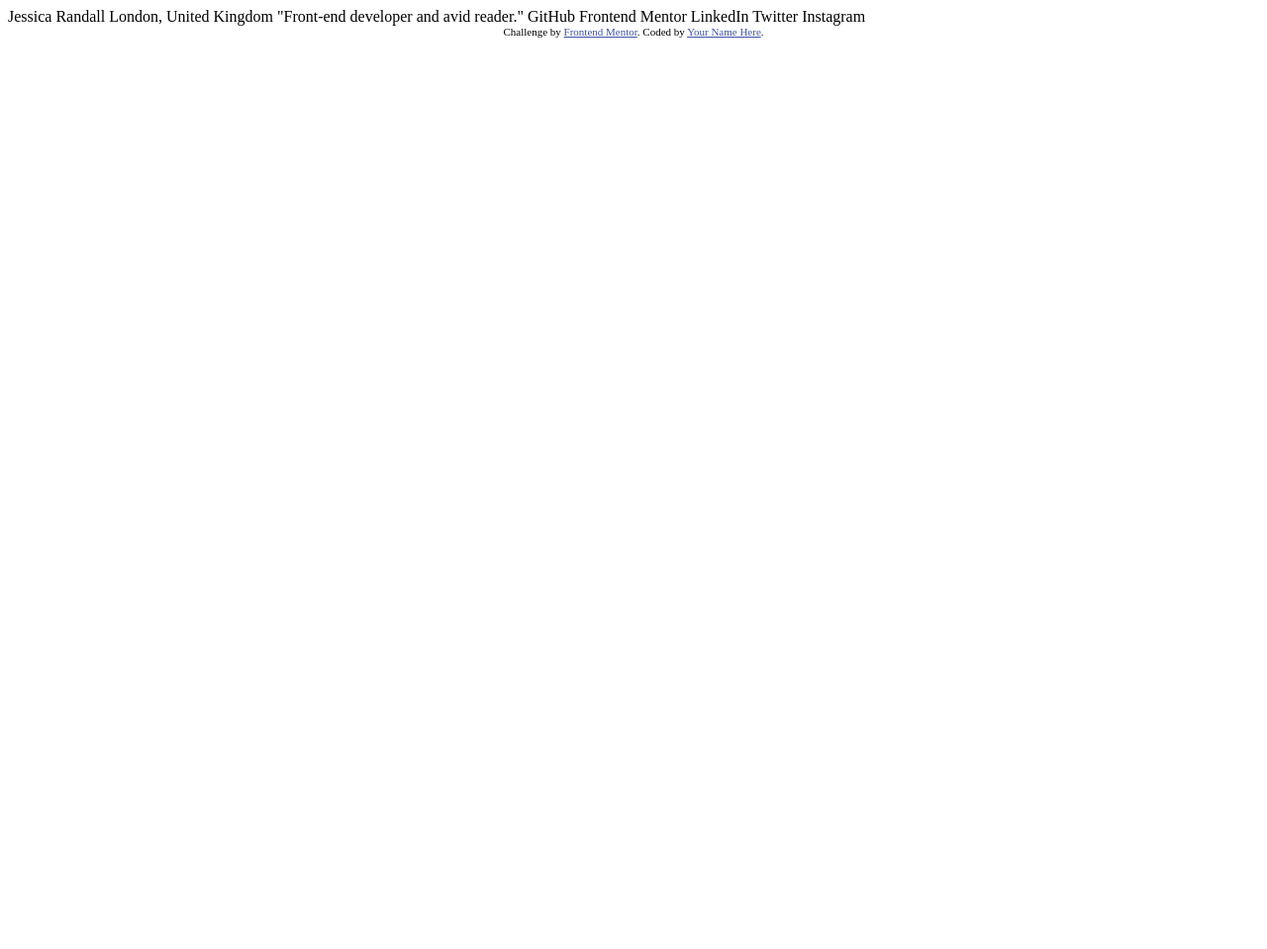
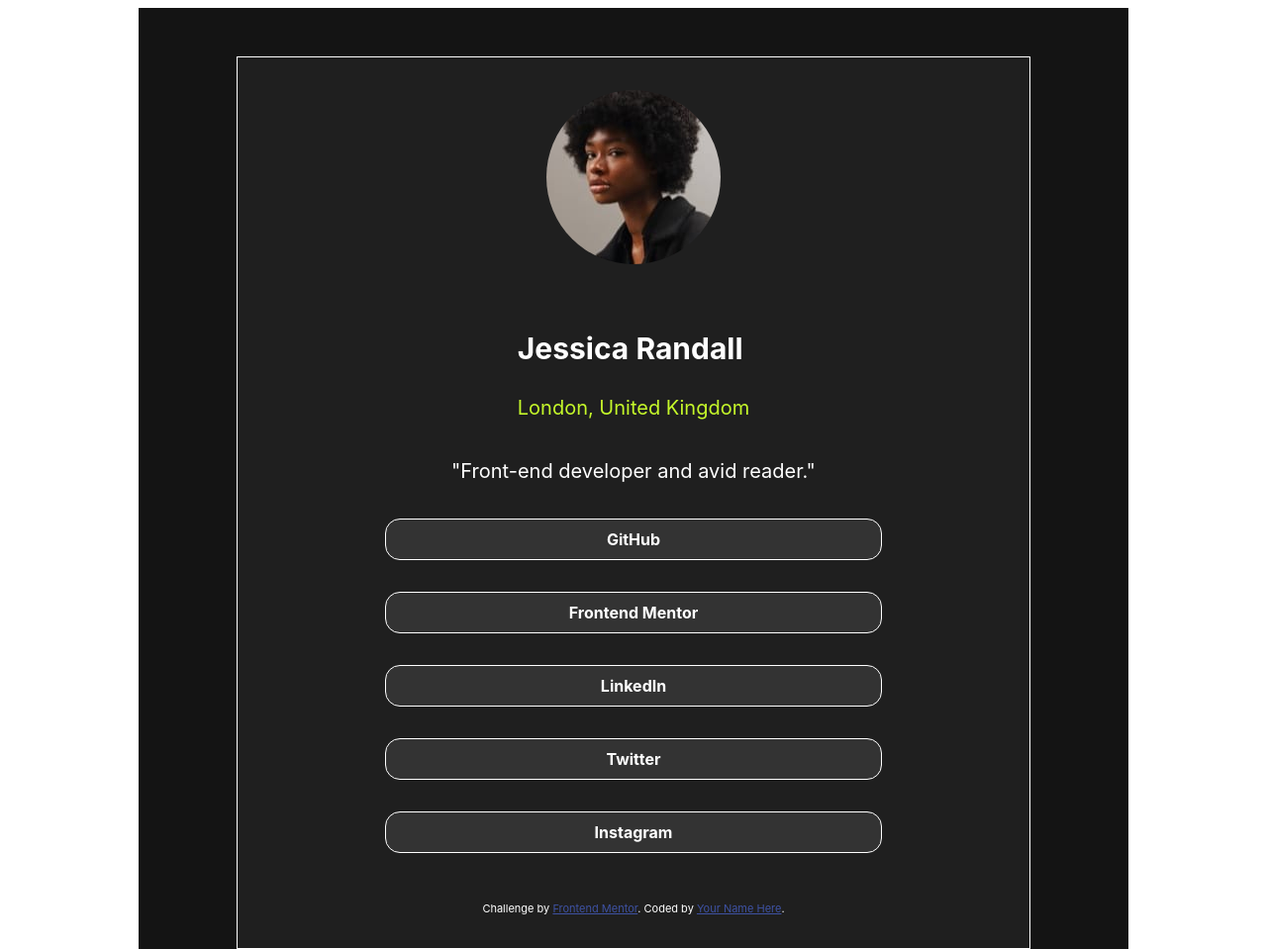
Before and after one commit to Kwun7826/social-link-profile, a plain HTML site: page index.html in a window 1280 px wide. Shown: the top 959 px of the page at 99% size. Before the commit the page ends 800 px from the top, so only its background shows below. Drawn offline with Linux system fonts and the light colour scheme.

Commit message:
Finishing product

```diff
--- a/index.html
+++ b/index.html
@@ -12,23 +12,99 @@
   <style>
     .attribution { font-size: 11px; text-align: center; }
     .attribution a { color: hsl(228, 45%, 44%); }
+    body {
+      font: 16px Inter;
+      font-weight: 400, 600, 700;
+      color: hsl(0, 0%, 100%);
+      display: flex;
+      justify-content: center;
+      align-items: center;
+      position: relative;
+
+    }
+    .profile  {
+      display: flex;
+      flex-direction: column ;
+      align-items: center;
+      height: 90%;
+      width: 80%;
+      border: 1px white solid;
+      margin: 20px;
+      background-color: hsl(0, 0%, 12%);
+    }
+    .container {
+      width: 1000px;
+      height:1000px;
+      background-color: hsl(0, 0%, 8%);
+      display: flex;
+      justify-content: center;
+      align-items: center;
+    }
+    .img {
+      margin: auto;
+    }
+    .rounded-img {
+      border-radius: 50% ;
+    }
+    .info p:nth-of-type(1) {
+      font-size: 30px;
+      font-weight: bold;
+    }
+    .info p:nth-of-type(2){
+       font-size: 20px;
+       color: hsl(75, 94%, 57%);
+    }
+    .text p {
+      font-size: 20px;
+    }
+    .social {
+      display: flex;
+      flex-direction: column;
+      width: 100%;
+      justify-content: center;
+      align-items: center;
+
+    }
+    .social p {
+      border: 1px white solid;
+      width: 100%;
+      text-align: center;
+      width: 60%;
+      padding: 10px;
+      border-radius: 15px;
+      background-color: hsl(0, 0%, 20%);
+      font-weight: bold;
+    }
+    .attribution {
+      margin: auto;
+    }
   </style>
 </head>
 <body>
+  <div class="container">
+    <div class="profile">
+      <div class="img"><img src="assets/images/avatar-jessica.jpeg" class="rounded-img" alt="Jessica"></div>
+      <div class="info">
+        <p>Jessica Randall</p>
+        <p>London, United Kingdom</p>
+      </div>
+      <div class="text">
+        <p>"Front-end developer and avid reader."</p>
+      </div>
+      <div class="social">
+        <p>GitHub</p>
+        <p>Frontend Mentor</p>
+        <p>LinkedIn</p>
+        <P>Twitter</P>
+        <p>Instagram</p>
+      </div>
+      <div class="attribution">
+        Challenge by <a href="https://www.frontendmentor.io?ref=challenge" target="_blank">Frontend Mentor</a>.
+        Coded by <a href="#">Your Name Here</a>.
+      </div>
+    </div>
+  </div>
 
-  Jessica Randall
-  London, United Kingdom
-  "Front-end developer and avid reader."
 
-  GitHub
-  Frontend Mentor
-  LinkedIn
-  Twitter
-  Instagram
-
-  <div class="attribution">
-    Challenge by <a href="https://www.frontendmentor.io?ref=challenge" target="_blank">Frontend Mentor</a>.
-    Coded by <a href="#">Your Name Here</a>.
-  </div>
 </body>
 </html>
```
